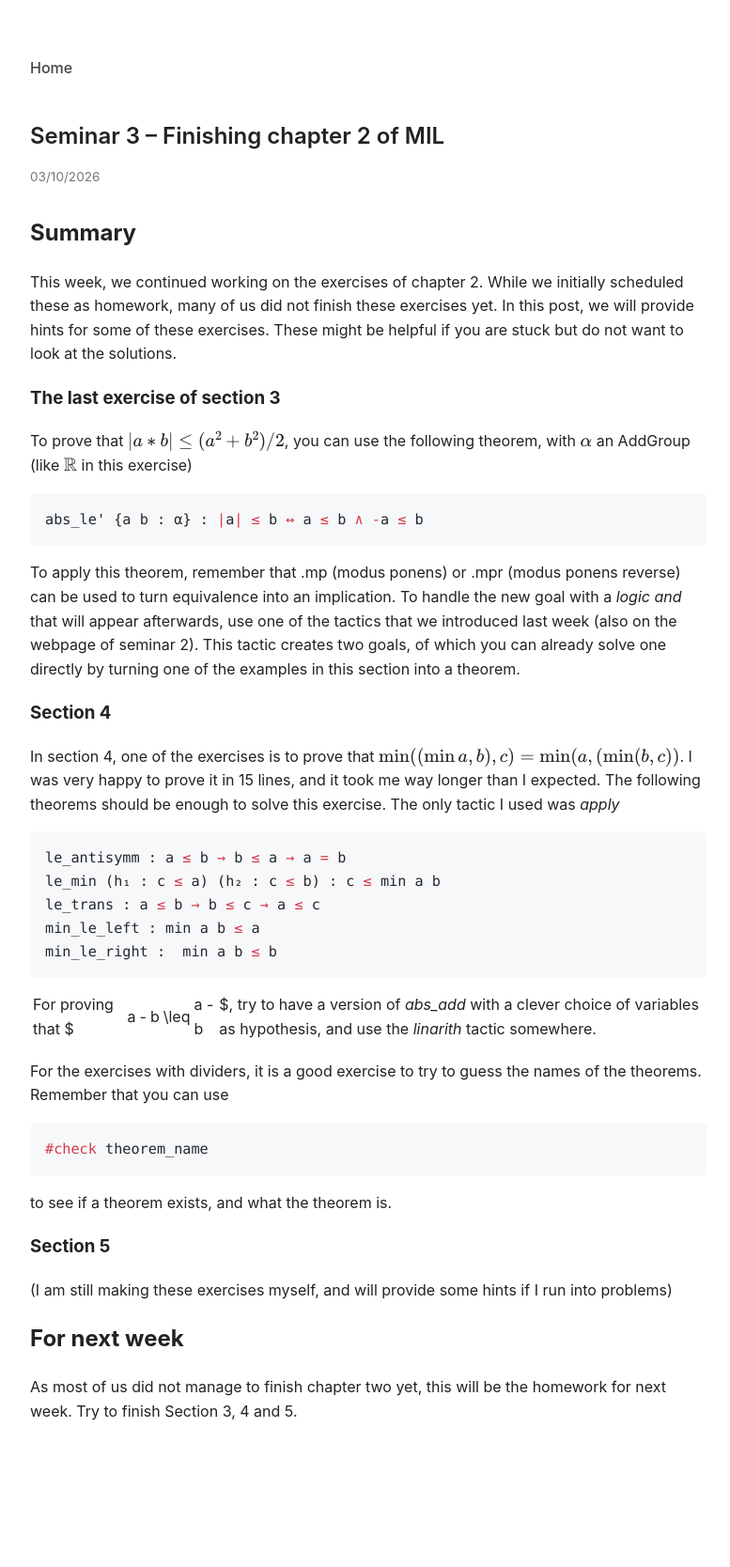
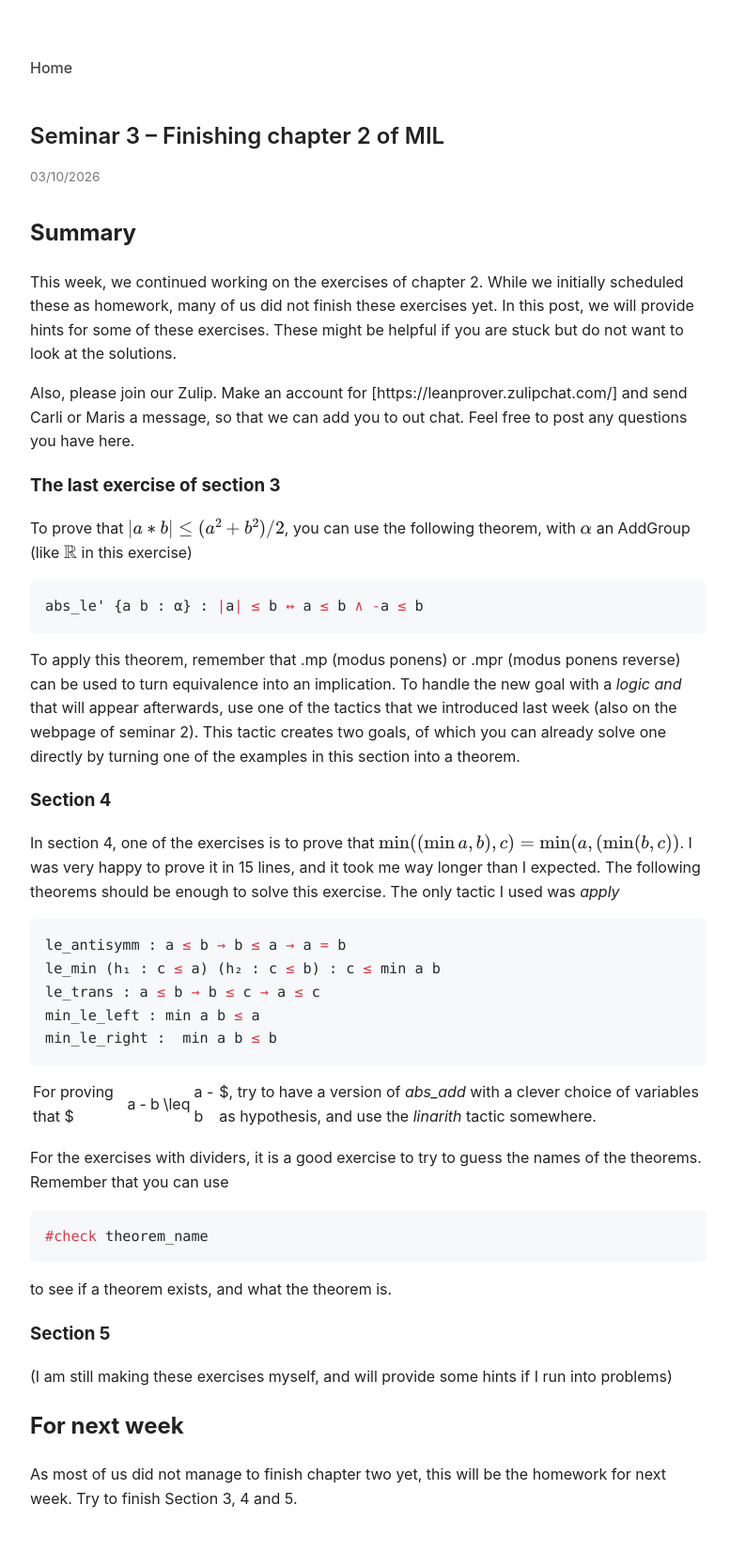
Before and after one commit to Carli-B/lean-seminar, a Jekyll site: the page built from _posts/2026-03-10-seminar-3.md, in a window 1280 px wide. Shown: the whole page at 94% size, without its empty margins (248-1025 px from the left). Built offline with Jekyll 4.4.1, drawn with Linux system fonts in a browser that asks for light colours; before the commit the page ends 1576 px from its top, so only the background shows below that.

Commit message:
Update 2026-03-10-seminar-3.md

```diff
--- a/_posts/2026-03-10-seminar-3.md
+++ b/_posts/2026-03-10-seminar-3.md
@@ -7,6 +7,9 @@ date: 2026-10-03
 ## Summary
 This week, we continued working on the exercises of chapter 2. While we initially scheduled these as homework, many of us did not finish these exercises yet.
 In this post, we will provide hints for some of these exercises. These might be helpful if you are stuck but do not want to look at the solutions.
+
+Also, please join our Zulip. Make an account for [https://leanprover.zulipchat.com/] and send Carli or Maris a message, so that we can add you to out chat. Feel free to post any questions you have here.
+
 
 ### The last exercise of section 3
 To prove that $|a*b| \leq (a^2 + b^2)/2$, you can use the following theorem, with $\alpha$ an AddGroup (like $\mathbb{R}$ in this exercise)
```
